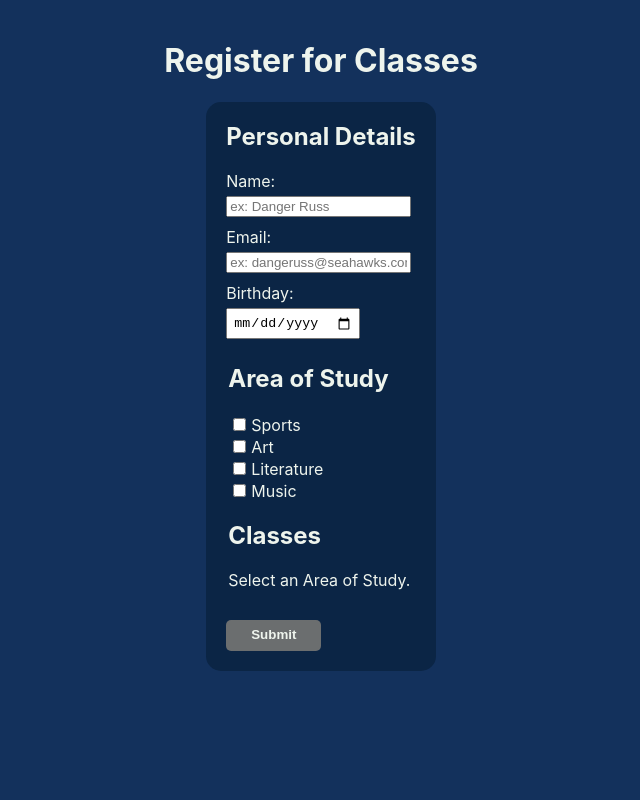
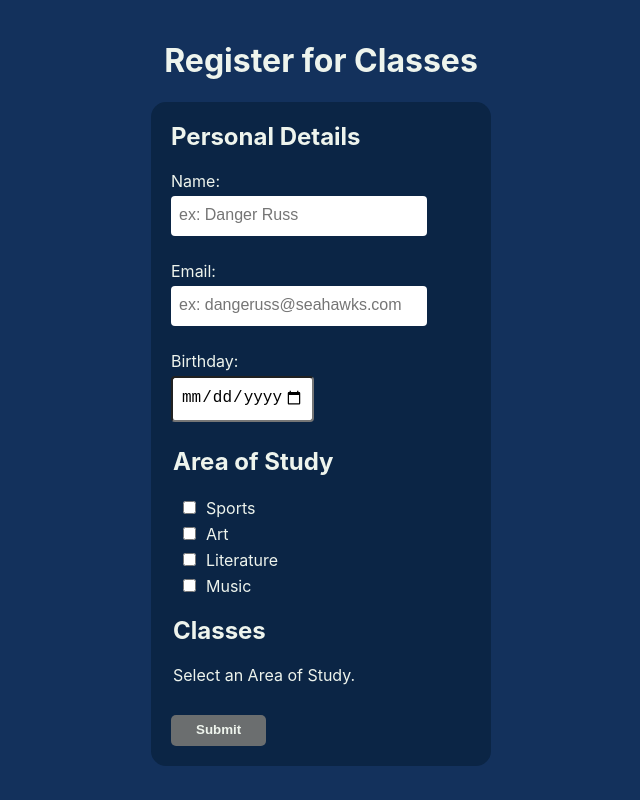
Before and after one commit to darintrimillos/ma-form-ui, a React (Create React App) app: page / in a window 1280 px wide. Shown: the whole page, without its empty margins (319-959 px from the left). Built offline with nearby package versions, Linux system fonts and the light colour scheme.

Commit message:
style updates

```diff
--- a/src/App.css
+++ b/src/App.css
@@ -10,6 +10,7 @@
   background-color: #0B2545;
   border-radius: 15px;
   padding: 20px;
+  min-width: 300px;
 }
 
 #root {
@@ -67,3 +68,7 @@
 .center {
   text-align: center;
 }
+
+.label {
+  cursor: pointer;
+}
--- a/src/Confirmation.js
+++ b/src/Confirmation.js
@@ -43,10 +43,6 @@ function Confirmation(props) {
           <td>{ classesDisplay }</td>
         </tr>
       </table>
-      {/* <ul>
-        { classesDisplay}
-      </ul> */}
-
       <div className="button-group">
         <button className="button reject" onClick={() => history.push("/")}>Edit</button>
         <button className="button confirm" onClick={() => history.push("/results")}>Confirm</button>
--- a/src/components/CheckboxGroup/CheckboxGroup.js
+++ b/src/components/CheckboxGroup/CheckboxGroup.js
@@ -50,7 +50,7 @@ function CheckboxGroup(props) {
             name={index}
             onChange={handleChecked}
           />
-          <label htmlFor={checkboxId}>{item.label}</label>
+          <label htmlFor={checkboxId} className="label">{item.label}</label>
         </li>
       )
     });
--- a/src/components/Form/Form.js
+++ b/src/components/Form/Form.js
@@ -16,6 +16,7 @@ function Form(props) {
 
   const [nameError, setNameError] = useState(false);
   const [emailError, setEmailError] = useState(false);
+  const [birthdayError, setBirthdayError] = useState(false);
   const [areaOfStudy, setAreaOfStudy] = useState({
     checked: [],
     checkedIds: []
@@ -53,7 +54,9 @@ function Form(props) {
       return setEmailError(!(/[^@]+@[^.]+\..+/g.test(value)))
     }
 
-
+    if (id=== 'birthday') {
+      return setBirthdayError(!(/^\d{4}-\d\d-\d\d$/gm.test(value)))
+    }
   }
 
   return (
@@ -96,8 +99,12 @@ function Form(props) {
           type="date"
           value={formText.birthday}
           onChange={handleFormText}
+          onBlur={e => validate(e.target)}
           required
+          max={new Date().toISOString().split("T")[0]}
         />
+
+        <ValidationError showError={birthdayError} message="You must enter a valid date." />
       </div>
 
       <CheckboxGroup
@@ -116,7 +123,6 @@ function Form(props) {
 
       <div className="button-group">
         <input
-          // confirm button
           className={selectedClasses.length === 0 ? "confirm button disabled-button" : "confirm button"}
           type="submit"
           value="Submit"
--- a/src/components/SelectClasses/SelectClasses.js
+++ b/src/components/SelectClasses/SelectClasses.js
@@ -72,7 +72,7 @@ function SelectClasses(props) {
               state.checkedCategories,
               [item.startDate, item.endDate],
               state.checkedDates
-            ) ? 'disabled': null}
+            ) ? 'disabled label': 'label'}
           >{ categoryLabel } - {item.label}</label>
         </li>
       )
--- a/src/index.css
+++ b/src/index.css
@@ -25,22 +25,30 @@ ul li {
   list-style: none;
 }
 
+li {
+  margin-bottom: 4px;
+}
+
 fieldset {
   border: none;
   padding: 0;
 }
 
 input[type=text], input[type=date] {
+  border-radius: 4px;
   display: block;
-  margin: 5px 0 10px;
+  font-size: 16px;
+  margin: 5px 0 25px;
+  padding: 10px 8px 12px;
 }
 
-input[type=date] {
-  padding: 5px;
+input[type=text] {
+  min-width: 80%;
+  border: 0;
 }
 
 input[type=checkbox] {
-  margin: 5px 5px 0;
+  margin: 5px 10px 0;
 }
 
 input[type=submit] {
```
